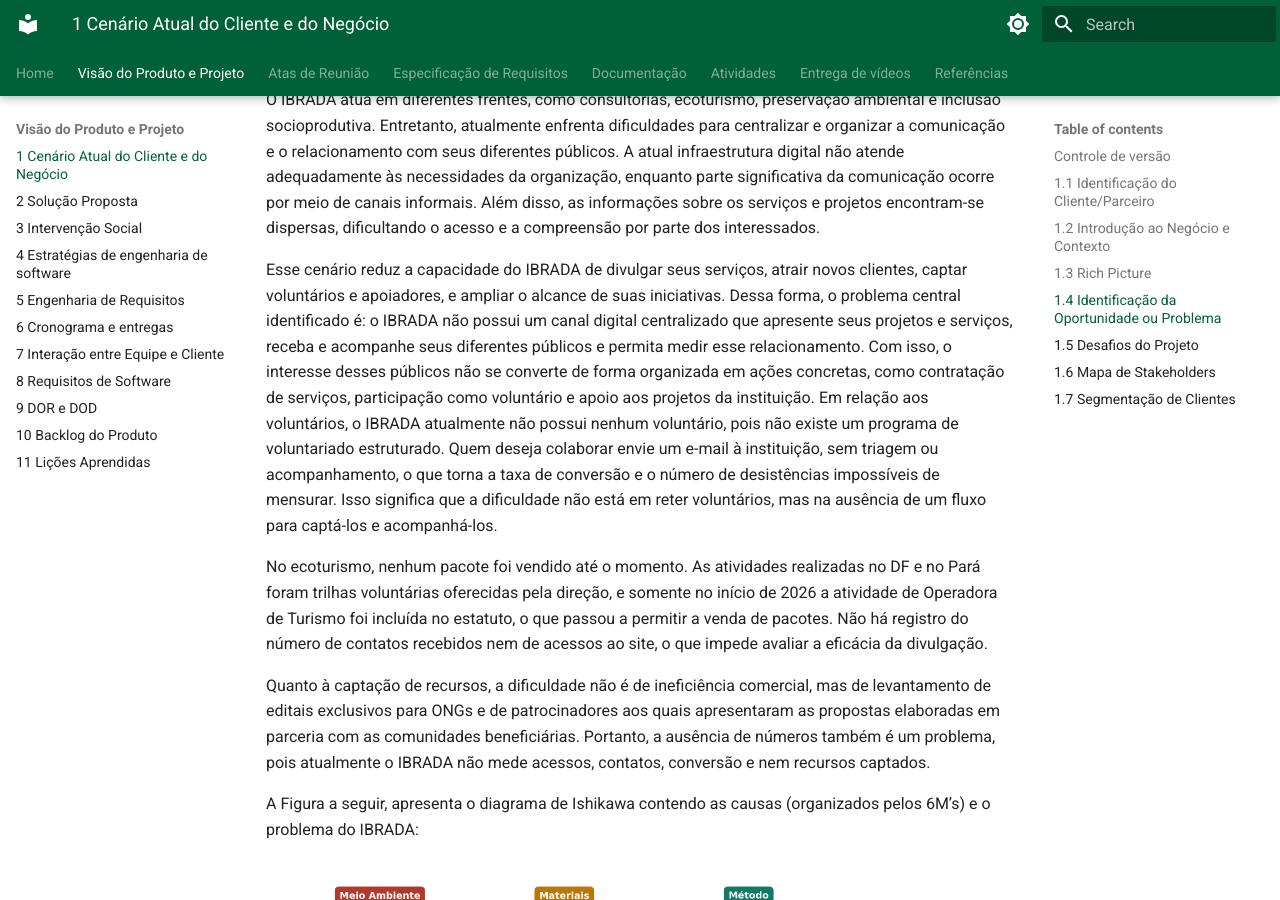
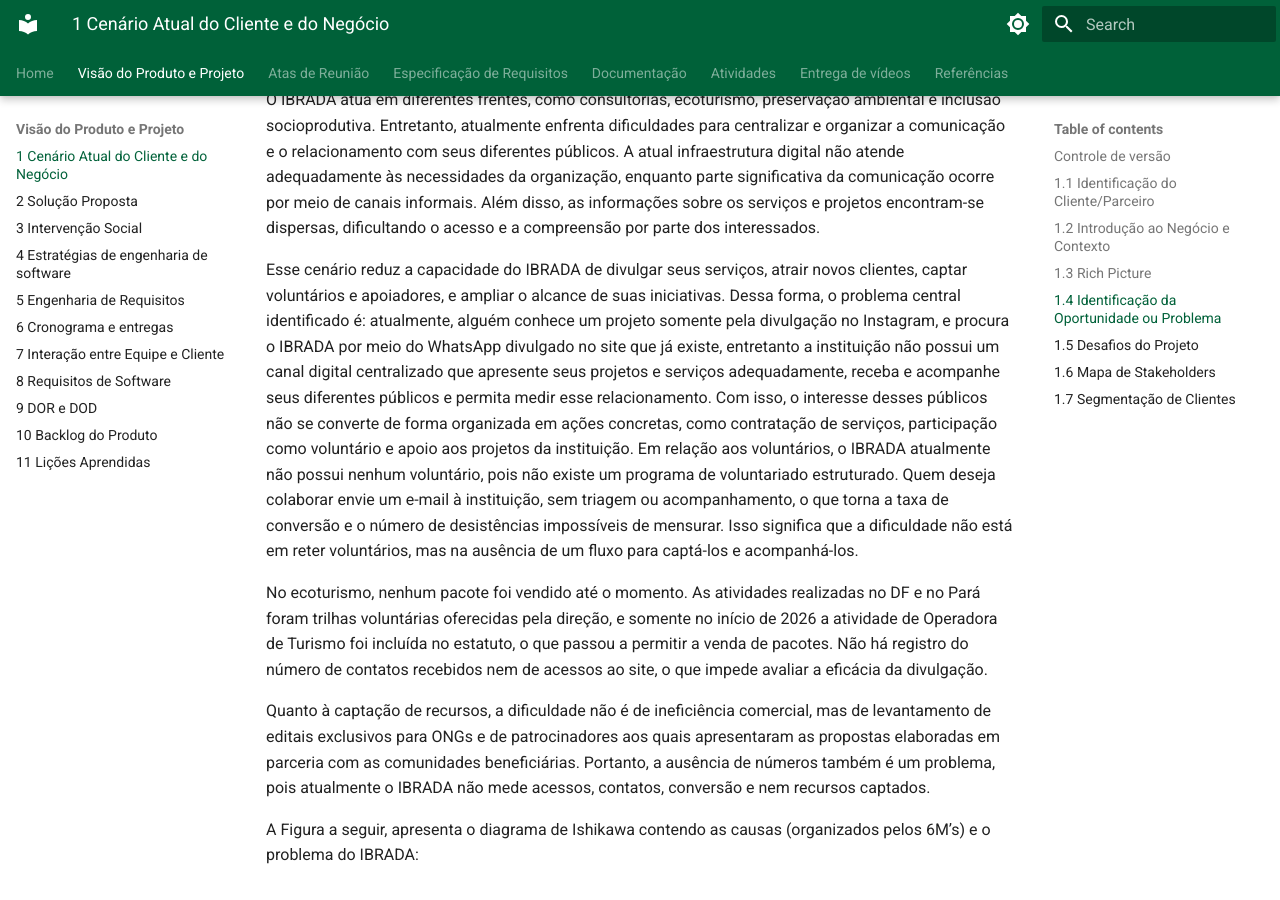
Before and after one commit to mdsreq-fga-unb/REQ-2026.2-T01-IBRADA-NET, an MkDocs documentation site: the page built from docs/documento-visao/1_cenarioAtual.md, in a window 1280 px wide and 900 px high, scrolled down 3768 px. Built offline with MkDocs 1.6.1 and Material for MkDocs 9.7.7, drawn with Linux system fonts in a browser that asks for light colours.

Commit message:
docs: aprimora tópico 1.4

```diff
--- a/docs/documento-visao/1_cenarioAtual.md
+++ b/docs/documento-visao/1_cenarioAtual.md
@@ -68,7 +68,7 @@
 
 O IBRADA atua em diferentes frentes, como consultorias, ecoturismo, preservação ambiental e inclusão socioprodutiva. Entretanto, atualmente enfrenta dificuldades para centralizar e organizar a comunicação e o relacionamento com seus diferentes públicos. A atual infraestrutura digital não atende adequadamente às necessidades da organização, enquanto parte significativa da comunicação ocorre por meio de canais informais. Além disso, as informações sobre os serviços e projetos encontram-se dispersas, dificultando o acesso e a compreensão por parte dos interessados.
 
-Esse cenário reduz a capacidade do IBRADA de divulgar seus serviços, atrair novos clientes, captar voluntários e apoiadores, e ampliar o alcance de suas iniciativas. Dessa forma, o problema central identificado é: o IBRADA não possui um canal digital centralizado que apresente seus projetos e serviços, receba e acompanhe seus diferentes públicos e permita medir esse relacionamento. Com isso, o interesse desses públicos não se converte de forma organizada em ações concretas, como contratação de serviços, participação como voluntário e apoio aos projetos da instituição. Em relação aos voluntários, o IBRADA atualmente não possui nenhum voluntário, pois não existe um programa de voluntariado estruturado. Quem deseja colaborar envie um e-mail à instituição, sem triagem ou acompanhamento, o que torna a taxa de conversão e o número de desistências impossíveis de mensurar. Isso significa que a dificuldade não está em reter voluntários, mas na ausência de um fluxo para captá-los e acompanhá-los.
+Esse cenário reduz a capacidade do IBRADA de divulgar seus serviços, atrair novos clientes, captar voluntários e apoiadores, e ampliar o alcance de suas iniciativas. Dessa forma, o problema central identificado é: atualmente, alguém conhece um projeto somente pela divulgação no Instagram, e procura o IBRADA por meio do WhatsApp divulgado no site que já existe, entretanto a instituição não possui um canal digital centralizado que apresente seus projetos e serviços adequadamente, receba e acompanhe seus diferentes públicos e permita medir esse relacionamento. Com isso, o interesse desses públicos não se converte de forma organizada em ações concretas, como contratação de serviços, participação como voluntário e apoio aos projetos da instituição. Em relação aos voluntários, o IBRADA atualmente não possui nenhum voluntário, pois não existe um programa de voluntariado estruturado. Quem deseja colaborar envie um e-mail à instituição, sem triagem ou acompanhamento, o que torna a taxa de conversão e o número de desistências impossíveis de mensurar. Isso significa que a dificuldade não está em reter voluntários, mas na ausência de um fluxo para captá-los e acompanhá-los.
 
 No ecoturismo, nenhum pacote foi vendido até o momento. As atividades realizadas no DF e no Pará foram trilhas voluntárias oferecidas pela direção, e somente no início de 2026 a atividade de Operadora de Turismo foi incluída no estatuto, o que passou a permitir a venda de pacotes. Não há registro do número de contatos recebidos nem de acessos ao site, o que impede avaliar a eficácia da divulgação.
 
```
